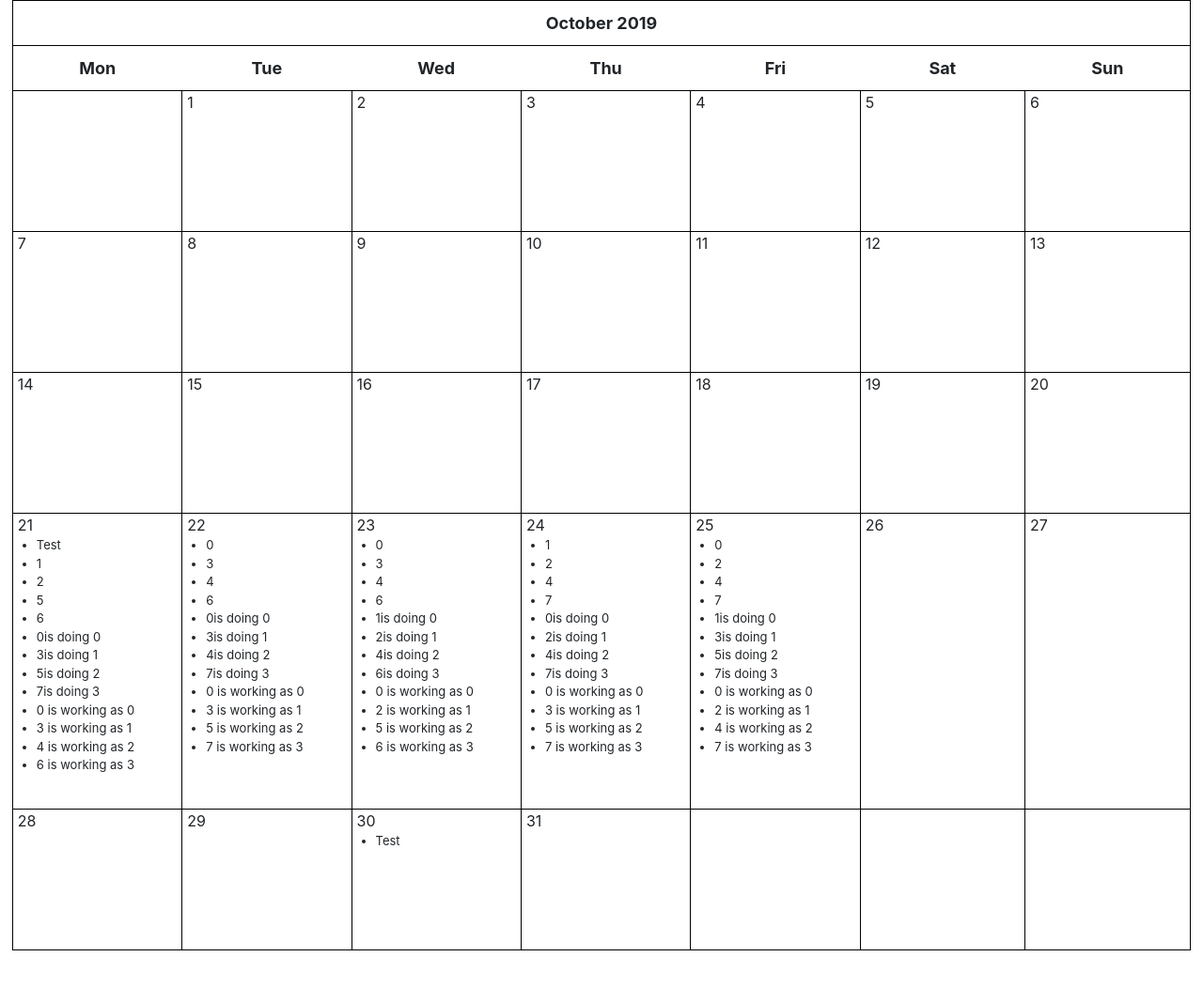
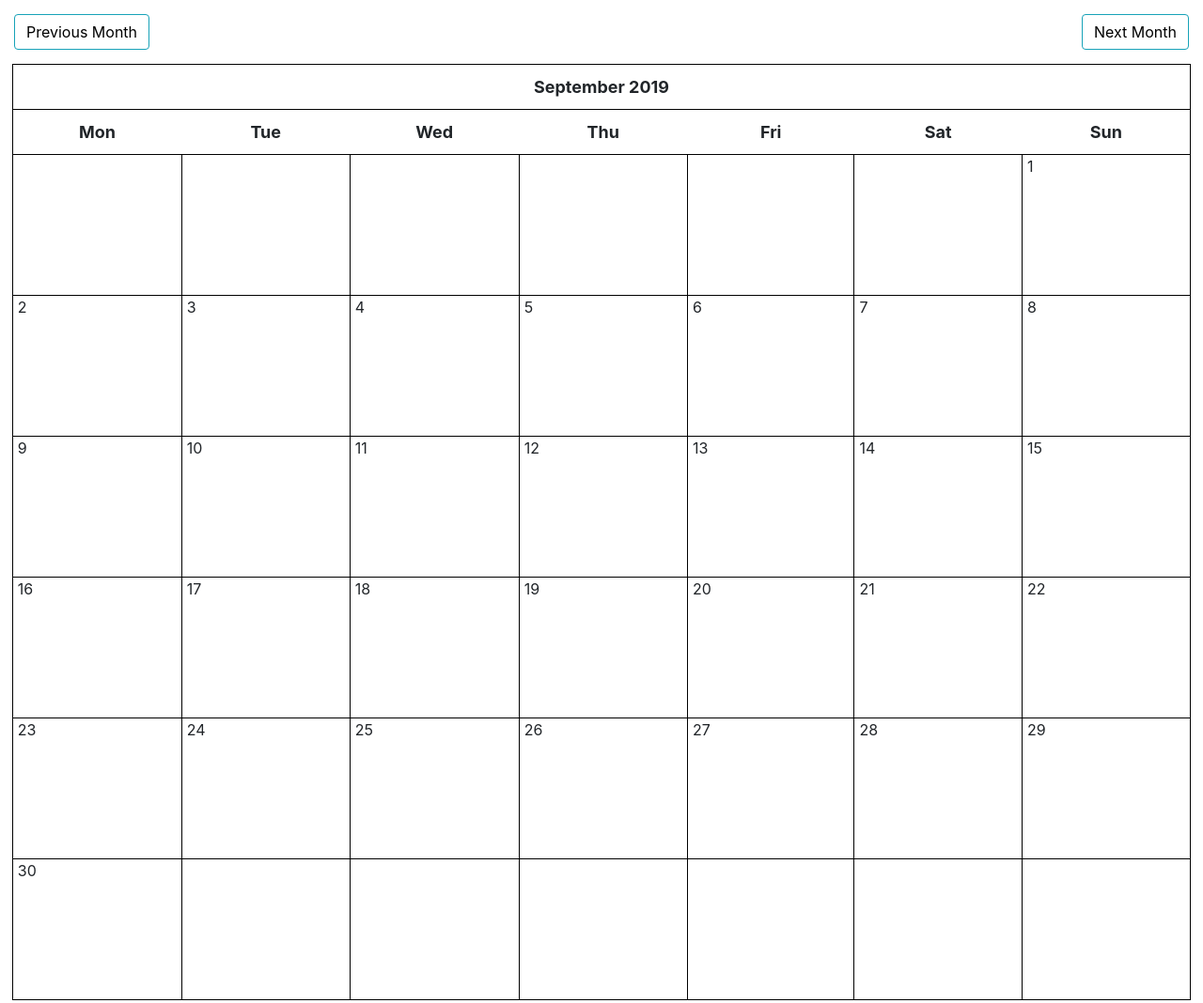
Before and after one commit to FranklinEriksen/Scheduler, a Django app: a page that uses templates/ourCalendar/calendar.html in a window 1280 px wide. Shown: the whole page at 94% size. Before the commit the page ends 1012 px from the top, so only its background shows below. Run offline with Django 3.2, Linux system fonts and the light colour scheme; data comes from the database, SQL or seed files in the repository; both versions use the stored data as it was after the commit; some libraries are stand-ins or nearby versions.

Commit message:
Calendar works

```diff
--- a/RandomAlgoWeb/RandomAlgo/UserEnum.py
+++ b/RandomAlgoWeb/RandomAlgo/UserEnum.py
@@ -4,3 +4,6 @@ class UserEnum(Enum):
     Job2 = 1
     Job3 = 2
     Job4 = 3
+
+    def toString(self):
+        return self.value
--- a/ourCalendar/models.py
+++ b/ourCalendar/models.py
@@ -2,9 +2,15 @@ from django.db import models
 
 # Create your models here.
 from django.db import models
+from django.urls import reverse
 
 class Event(models.Model):
     title = models.CharField(max_length=200)
     description = models.TextField()
     start_time = models.DateTimeField()
     end_time = models.DateTimeField()
+
+    @property
+    def get_html_url(self):
+        url = reverse('ourCalendar:event_edit', args=(self.id,))
+        return f'<a href="{url}"> {self.title} </a>'
--- a/ourCalendar/urls.py
+++ b/ourCalendar/urls.py
@@ -5,7 +5,9 @@ from . import views
 
 app_name = 'ourCalendar'
 urlpatterns = [
+    url('test', views.CalendarView.as_view(), name='ourCalendar'),  # here
     # url(r'^index/$', views.index, name='index'),
-    url('test', views.CalendarView.as_view(), name='ourCalendar'), # here
     url(r'^calendar/$', views.CalendarView.as_view(), name='ourCalendar'),  # here
+    url(r'^event/new/$', views.event, name='event_new'),
+    url(r'^event/edit/(?P<event_id>\d+)/$', views.event, name='event_edit'),
 ]
--- a/ourCalendar/utils.py
+++ b/ourCalendar/utils.py
@@ -15,7 +15,7 @@ class Calendar(HTMLCalendar):
         events_per_day = events.filter(start_time__day=day)
         d = ''
         for event in events_per_day:
-            d += f'<li> {event.title} </li>'
+            d += f'<li> {event.get_html_url} </li>'
 
         if day != 0:
             return f"<td><span class='date'>{day}</span><ul> {d} </ul></td>"
--- a/ourCalendar/views.py
+++ b/ourCalendar/views.py
@@ -1,13 +1,16 @@
-from datetime import datetime
-from django.shortcuts import render
-from django.http import HttpResponse
+from datetime import datetime, timedelta, date
+from django.shortcuts import render, get_object_or_404
+from django.http import HttpResponse, HttpResponseRedirect
 from django.views import generic
+from django.urls import reverse
 from django.utils.safestring import mark_safe
+import calendar
 from django.utils.dateparse import parse_datetime
 from RandomAlgoWeb.RandomAlgo.Main import runUntilCorrect as algo
 from RandomAlgoWeb.RandomAlgo.ListHolder import Listholder
 
 from .models import *
+from .forms import *
 from .utils import Calendar
 
 class CalendarView(generic.ListView):
@@ -17,16 +20,34 @@ class CalendarView(generic.ListView):
     def get_context_data(self, **kwargs):
         context = super().get_context_data(**kwargs)
 
-        # use today's date for the ourCalendar
-        d = get_date(self.request.GET.get('day', None))
+        d = get_date(self.request.GET.get('month', None))
 
         # Instantiate our ourCalendar class with today's year and date
         cal = Calendar(d.year, d.month)
+
+        context['prev_month'] = prev_month(d)
+        context['next_month'] = next_month(d)
+
 
         # Call the formatmonth method, which returns our ourCalendar as a table
         html_cal = cal.formatmonth(withyear=True)
         context['ourCalendar'] = mark_safe(html_cal)
         return context
+
+
+def event(request, event_id=None):
+    instance = Event()
+    if event_id:
+        instance = get_object_or_404(Event, pk=event_id)
+    else:
+        instance = Event()
+
+    form = EventForm(request.POST or None, instance=instance)
+    if request.POST and form.is_valid():
+        form.save()
+        return HttpResponseRedirect(reverse('ourCalendar:ourCalendar'))
+    return render(request, 'ourCalendar/event.html', {'form': form})
+
 
 def get_date(req_day):
     if req_day:
@@ -34,11 +55,25 @@ def get_date(req_day):
         return date(year, month, day=1)
     return datetime.today()
 
+def prev_month(d):
+    first = d.replace(day=1)
+    prev_month = first - timedelta(days=1)
+    month = 'month=' + str(prev_month.year) + '-' + str(prev_month.month)
+    return month
+
+def next_month(d):
+    days_in_month = calendar.monthrange(d.year, d.month)[1]
+    last = d.replace(day=days_in_month)
+    next_month = last + timedelta(days=1)
+    month = 'month=' + str(next_month.year) + '-' + str(next_month.month)
+    return month
+
+
 def insert_test(listholder):
 
     for user in listholder.users:
         for day in user.workDays:
-            Event.objects.create(title=user.ID,
+            Event.objects.create(title=str(user.ID) + " is working as  " + str(user.job.toString()),
                                  description=user.job,
                                  start_time=parse_datetime('2019-10-' + str(day.date) + 'T19:00:00'),
                                  end_time=parse_datetime('2019-10-' + str(day.date) + 'T19:00:00'))
--- a/static/css/style.css
+++ b/static/css/style.css
@@ -115,3 +115,35 @@ ul {
 a {
   color: #17a2b8;
 }
+
+.left {
+  float: left;
+}
+
+.right {
+  float: right;
+}
+
+.btn {
+  outline: none;
+  color: black;
+  background-color: transparent;
+  box-shadow: 0 0 0 0;
+}
+
+.clearfix {
+  margin: 15px;
+}
+
+.form {
+  margin: auto;
+}
+
+.form input, .form select, .form textarea {
+  border-radius: 5px;
+  border: 1px solid #17a2b8;
+  outline: none;
+  background: none;
+  padding: 5px;
+  width: 100%;
+}
--- a/templates/ourCalendar/calendar.html
+++ b/templates/ourCalendar/calendar.html
@@ -3,5 +3,9 @@
 {% extends 'calendarBase.html' %}
 
 {% block content %}
+<div class="clearfix">
+	<a class="btn btn-info left" href="{% url 'ourCalendar:ourCalendar' %}?{{ prev_month }}"> Previous Month </a>
+	<a class="btn btn-info right" href="{% url 'ourCalendar:ourCalendar' %}?{{ next_month }}"> Next Month </a>
+</div>
 {{ ourCalendar }}
 {% endblock %}
```
Also changed, not shown: ourCalendar/forms.py (added, +18 -0 lines), templates/ourCalendar/event.html (added, +19 -0 lines), RandomAlgoWeb/RandomAlgo/User.py (line endings or trailing spaces), db.sqlite3.
